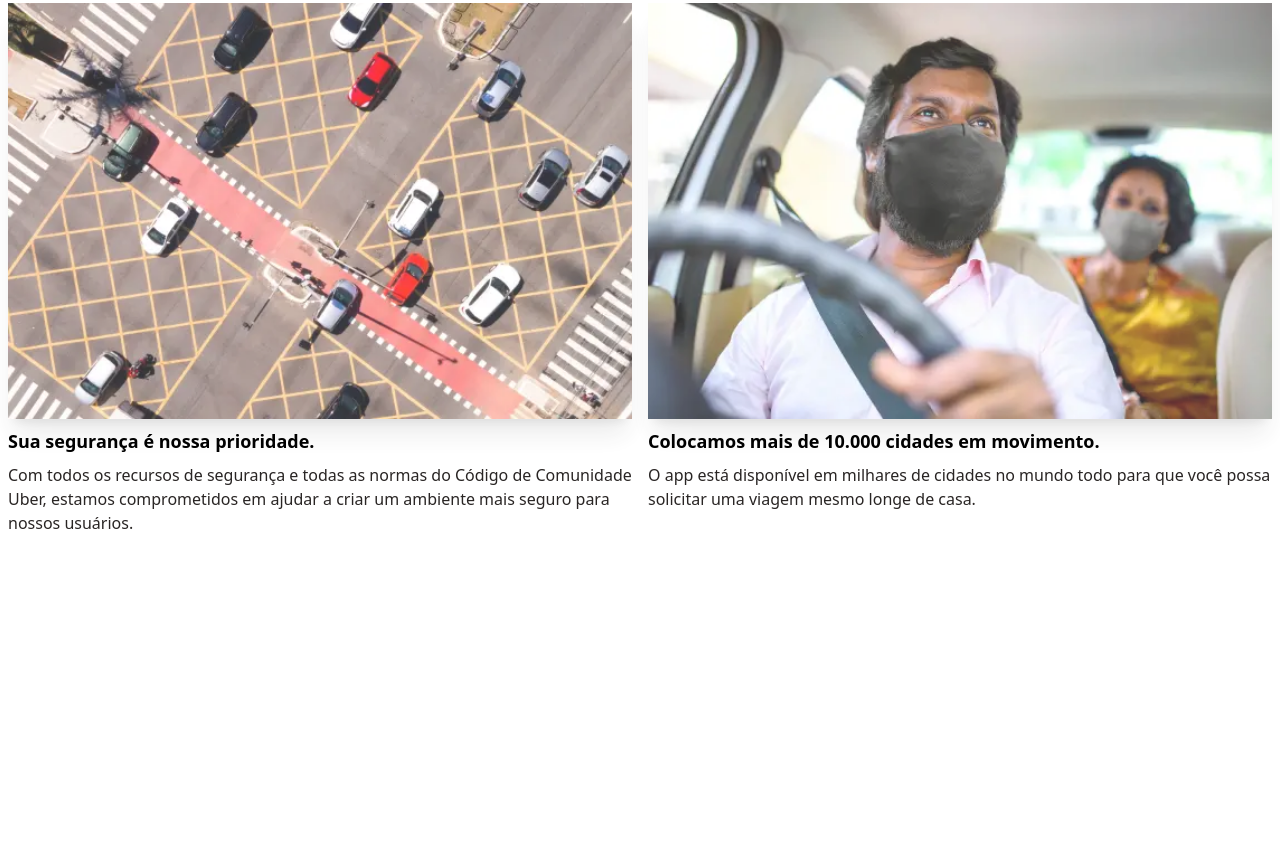
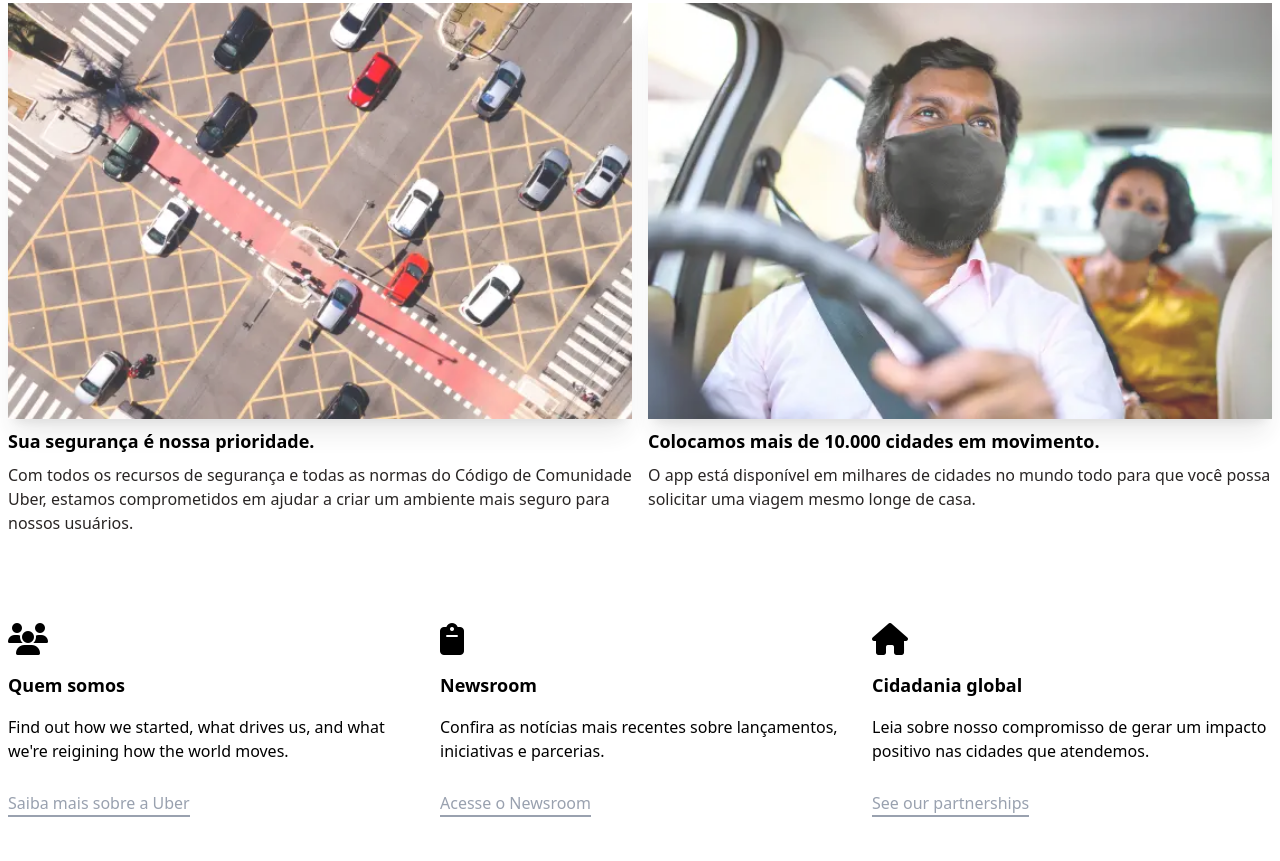
Before and after one commit to MarcosPivetta/projeto-tailwind-uber, a website: page src/index.html in a window 1280 px wide. Shown: the part 985-1846 px from the top of the page. Before the commit the page ends 1564 px from the top, so only its background shows below. Drawn offline with Linux system fonts and the light colour scheme.

Commit message:
Incluindo SOBRE

```diff
--- a/src/index.html
+++ b/src/index.html
@@ -142,5 +142,46 @@
         </div>
     </section>
     <!-- FIM POSTS BLOG -->
+
+    <!-- SOBRE -->
+        <section class="w-full px-2 py-8 sm:py-11">
+            <div class="w-full max-w-7xl mx-auto grid grid-cols-1 sm:grid-cols-3 gap-8">
+
+                <article class="flex flex-col gap-4">
+                    <i class="fa fa-users" style="font-size:32px"></i>
+                    <h2 class="font-bold text-lg">Quem somos</h2>
+                    <p>
+                        Find out how we started, what drives us, and what we're reigining
+                        how the world moves.
+                    </p>
+                    <a href="#" class="mt-3 border-b-2 self-start text-gray-400 hover:text-gray-700 border-gray-400 hover:border-gray-700 duration-300">
+                        Saiba mais sobre a Uber
+                    </a>
+                </article>
+
+                <article class="flex flex-col gap-4">
+                    <i class="fa fa-clipboard" style="font-size:32px"></i>
+                    <h2 class="font-bold text-lg">Newsroom</h2>
+                    <p>
+                        Confira as notícias mais recentes sobre lançamentos, iniciativas e parcerias.
+                    </p>
+                    <a href="#" class="mt-3 border-b-2 self-start text-gray-400 hover:text-gray-700 border-gray-400 hover:border-gray-700 duration-300">
+                        Acesse o Newsroom
+                    </a>
+                </article>
+
+                <article class="flex flex-col gap-4">
+                    <i class="fa fa-home" style="font-size:32px"></i>
+                    <h2 class="font-bold text-lg">Cidadania global</h2>
+                    <p>
+                        Leia sobre nosso compromisso de gerar um impacto positivo nas cidades que atendemos.
+                    </p>
+                    <a href="#" class="mt-3 border-b-2 self-start text-gray-400 hover:text-gray-700 border-gray-400 hover:border-gray-700 duration-300">
+                        See our partnerships
+                    </a>
+                </article>
+            </div>
+        </section>
+    <!-- FIM SOBRE -->
 </body>
 </html>
```
Also changed, not shown: styles/output.css.
